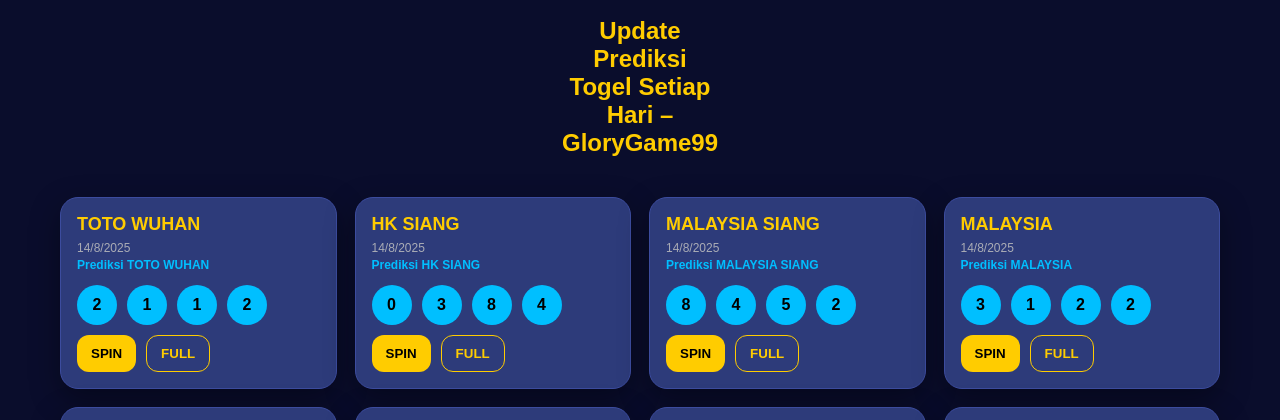
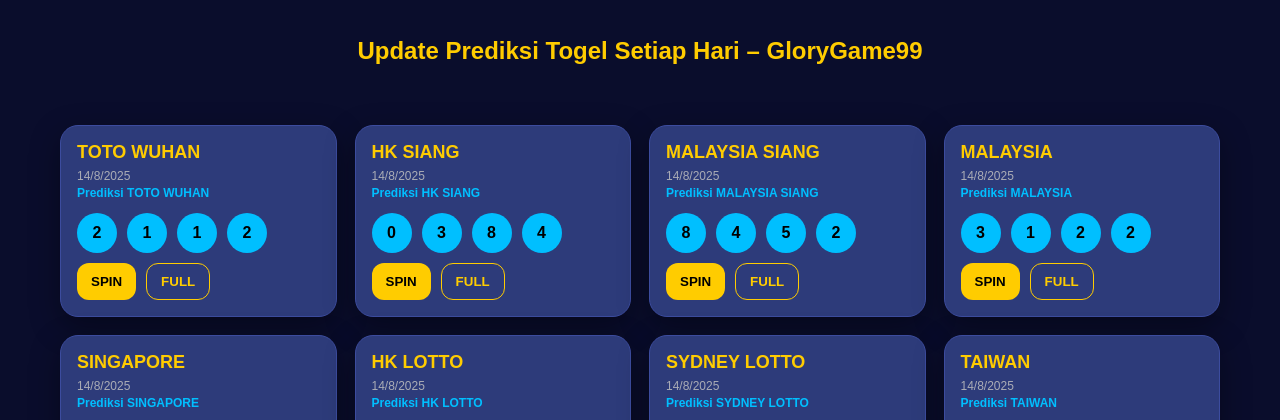
Before and after one commit to Glorygame99/Prediksi-Togel-Jitu, a plain HTML site: page index.html in a window 1280 px wide. Shown: the part 303-723 px from the top of the page. Drawn offline with Linux system fonts and the light colour scheme.

Commit message:
index.html

```diff
--- a/index.html
+++ b/index.html
@@ -47,11 +47,14 @@
       flex: 1;
     }
 .logo-caption {
-      flex: 0;
   font-size: 1.5rem;
   color: var(--accent);
   font-weight: bold;
   text-align: center;
+  margin: 20px auto;
+  white-space: nowrap;         /* ✅ Mencegah teks terpotong ke bawah */
+  overflow: hidden;            /* Opsional, mencegah overflow */
+  text-overflow: ellipsis;     /* Opsional, untuk pemotongan dengan "..." jika kepanjangan */
 }
 
     /* Grid konten prediksi */
@@ -147,10 +150,8 @@
   </a>
 
  <header>
-    <div class="header-content">
-      <div class="left-side"><!-- spacer kiri --></div>
-      <div class="logo-caption">Update Prediksi Togel Setiap Hari – GloryGame99</div>
-      <div class="right-side"><!-- spacer kanan --></div>
+  <div class="logo-caption">
+    Update Prediksi Togel Setiap Hari – GloryGame99
   </div>
 </header>
 
```
Lines whose indentation alone changed are shown as unchanged.
